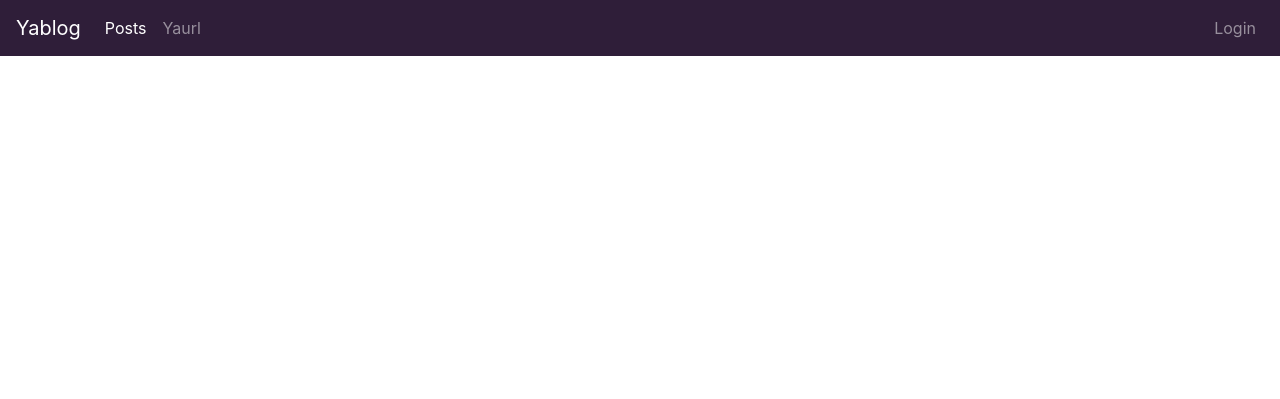
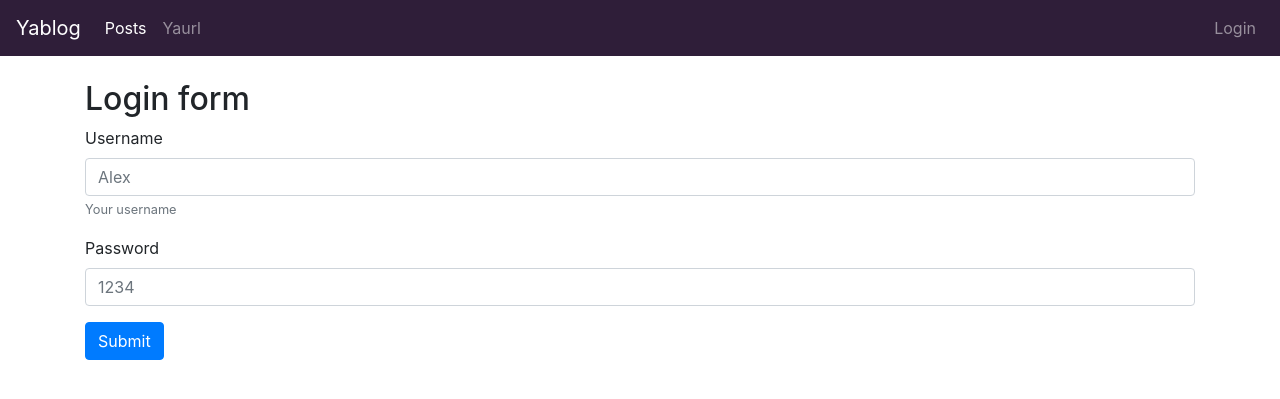
Before and after one commit to Discrimy/yablog_django, a Django app: page /users/registration/login/ in a window 1280 px wide. Shown: the top 399 px of the page. Run offline with Django 3.2, Linux system fonts and the light colour scheme; parts of the project's set-up code (start-up, migrations or seed data) failed here and were passed over; some libraries are stand-ins or nearby versions.

Commit message:
Add login and logout pages, add comment form

```diff
--- a/blog/templates/base.html
+++ b/blog/templates/base.html
@@ -26,7 +26,7 @@
             </ul>
             <ul class="navbar-nav mt-2 mt-lg-0">
                 {% if user.is_authenticated %}
-                {% comment %} <li class="nav-item"><a href="{% url 'profile' user.id %}" class="nav-link">{{user.username}}</a></li> {% endcomment %}
+                <li class="nav-item"><a href="{% url 'profile' user.id %}" class="nav-link">{{user.username}}</a></li>
                 <li class="nav-item"><a href="{% url 'logout' %}" class="nav-link">Logout</a></li>
                 {% else %}
                 <li class="nav-item"><a href="{% url 'login' %}" class="nav-link">Login</a></li>
--- a/users/templates/registration/login.html
+++ b/users/templates/registration/login.html
@@ -1,12 +1,47 @@
 {% extends 'base.html' %}
 
-{% block content %}
-<h1>Login</h1>
+{% block 'content' %}
 
-<form action="{% url 'login' %}" method="post">
-    {% csrf_token %}
-    {{ form }}
-    <button type="submit">Login</button>
-</form>
+<div class="container mt-4">
+    <form action="{% url 'login' %}" method="post">
+        <h2>Login form</h2>
+        {% csrf_token %}
+
+        {% if form.errors %}
+        {% for error in form.non_field_errors %}
+            <div class="alert alert-danger">
+                <strong>{{ error|escape }}</strong>
+            </div>
+        {% endfor %}
+        {% endif %}
+
+        <div class="form-group">
+            {% if form.username.errors %}
+            {% for error in form.username.errors %}
+                <div class="alert alert-danger">
+                    <strong>{{ error|escape }}</strong>
+                </div>
+            {% endfor %}
+            {% endif %}
+
+            <label for="{{ form.username.id_for_label }}">Username</label>
+            <input type="text" class="form-control" name="{{ form.username.name }}" id="{{ form.username.id_for_label }}" aria-describedby="username" placeholder="Alex">
+            <small id="username" class="form-text text-muted">Your username</small>
+        </div>
+        <div class="form-group">
+            {% if form.password.errors %}
+            {% for error in form.password.errors %}
+                <div class="alert alert-danger">
+                    <strong>{{ error|escape }}</strong>
+                </div>
+            {% endfor %}
+            {% endif %}
+
+            <label for="{{ form.password.id_for_label }}">Password</label>
+            <input type="password" class="form-control" name="{{ form.password.name }}" id="{{ form.password.id_for_label }}" placeholder="1234">
+        </div>
+        <button type="submit" class="btn btn-primary">Submit</button>
+    </form>
+</div>
 
 {% endblock %}
```
Also changed, not shown: blog/templates/blog/post.html (+30 -3 lines), users/templates/registration/logged_out.html (+5 -2 lines).
